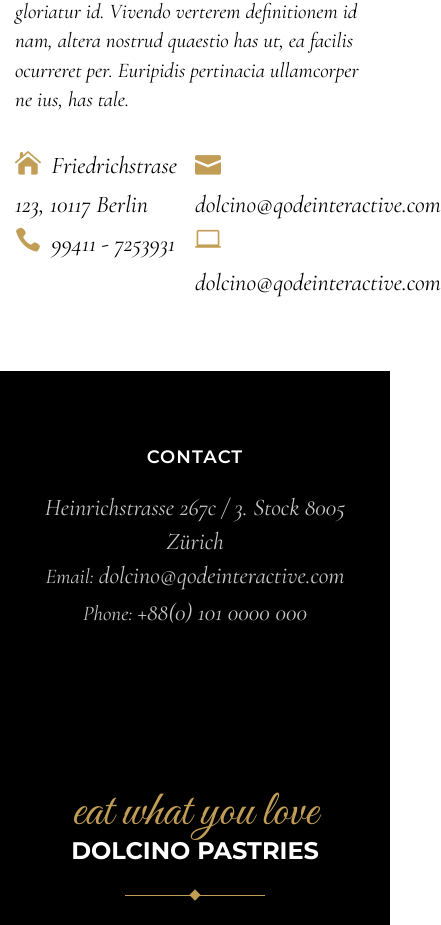
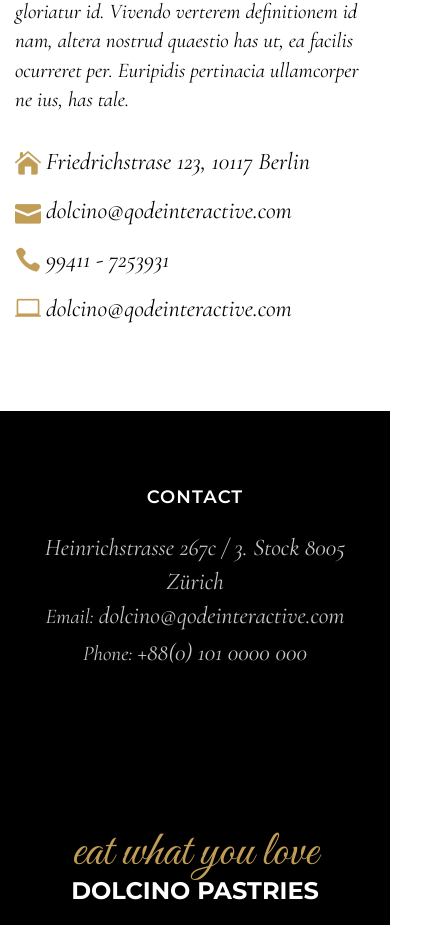
Before and after one commit to WhCollar/ConfectioneryLandingFrontend, a Vue app: page /contact-us in a window 390 px wide. Shown: the part 1089-2014 px from the top of the page, 441 px wide, since content can reach past the window. Built offline with nearby package versions, Linux system fonts and the light colour scheme; what @tanstack/vue-query would draw is missing.

Commit message:
Fix responsive in contact us page

```diff
--- a/src/pages/contact.us.vue
+++ b/src/pages/contact.us.vue
@@ -81,31 +81,31 @@
               ocurreret per. Euripidis pertinacia ullamcorper ne ius, has tale.
             </TypographyText>
           </div>
-          <div class="grid grid-cols-2 text-primary text-[26px]">
-            <div>
-              <span>
+          <div class="grid grid-cols-1 lg:grid-cols-2 text-primary text-[26px]">
+            <div class="max-lg:mb-[15px]">
+              <span class="flex items-center">
                 <span class="icon_house mr-[5px]"></span>
                 <TypographyText type="link">
                   Friedrichstrase 123, 10117 Berlin
                 </TypographyText>
               </span>
             </div>
-            <div>
-              <span>
+            <div class="max-lg:mb-[15px]">
+              <span class="flex items-center">
                 <span class="icon_mail mr-[5px]"></span>
                 <TypographyText type="link">
                   dolcino@qodeinteractive.com
                 </TypographyText>
               </span>
             </div>
-            <div>
-              <span>
+            <div class="max-lg:mb-[15px]">
+              <span class="flex items-center">
                 <span class="icon_phone mr-[5px]"></span>
                 <TypographyText type="link"> 99411 - 7253931 </TypographyText>
               </span>
             </div>
-            <div>
-              <span>
+            <div class="max-lg:mb-[15px]">
+              <span class="flex items-center">
                 <span class="icon_laptop mr-[5px]"></span>
                 <TypographyText type="link">
                   dolcino@qodeinteractive.com
```
